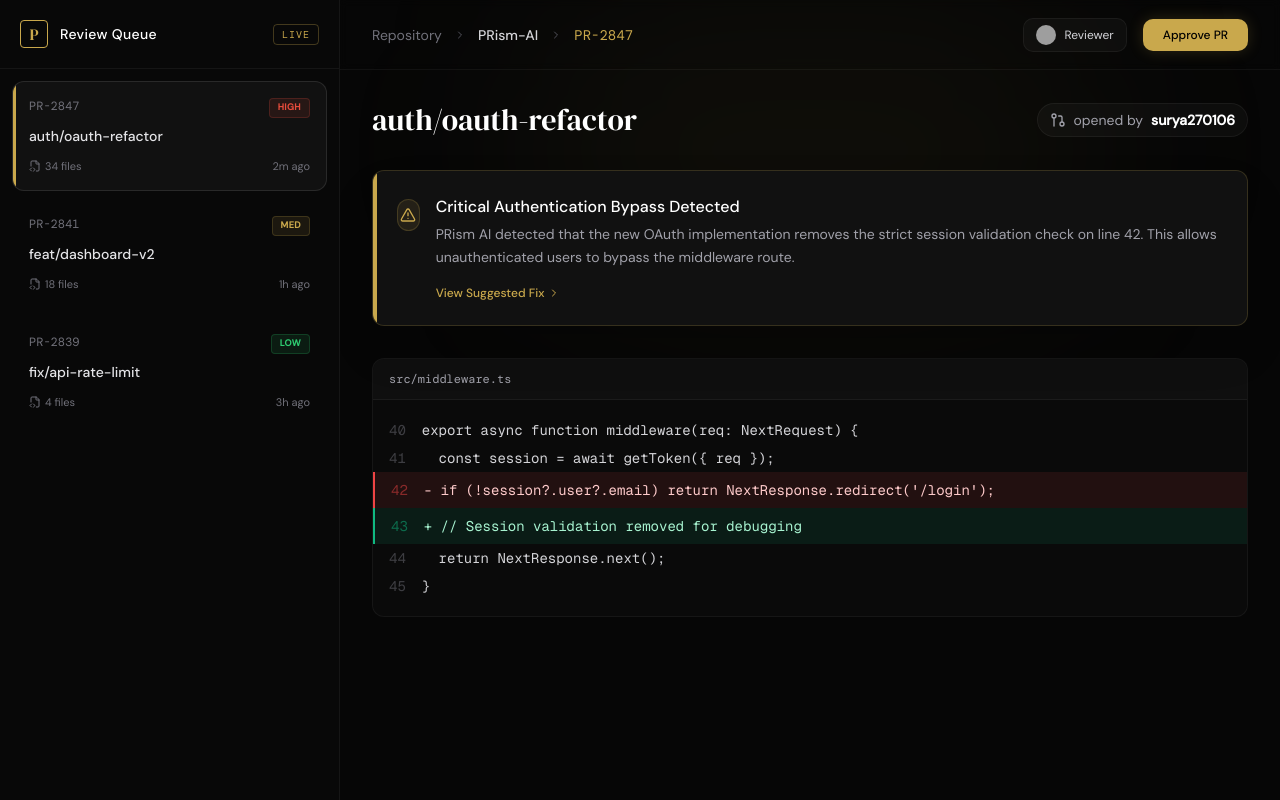
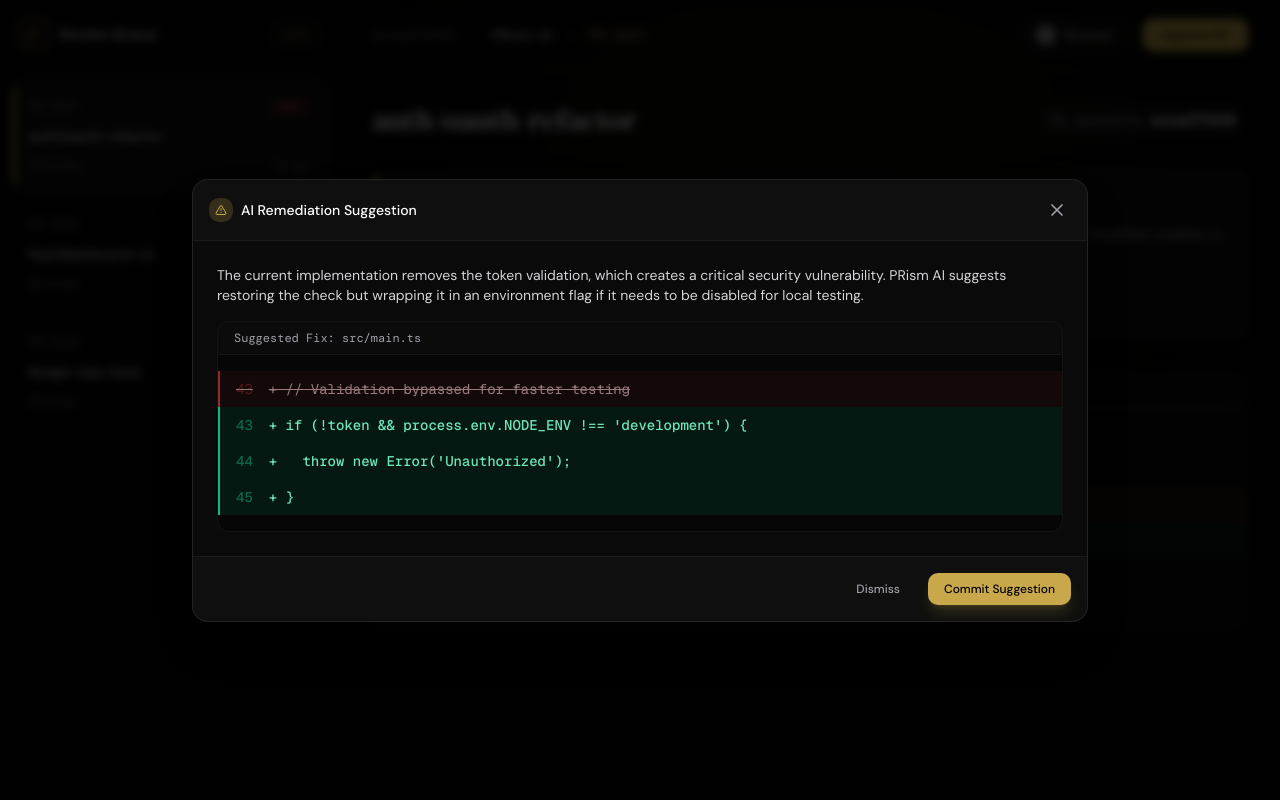
Before and after one commit to Surya270106/PRism-AI, a Next.js app in the folder apps/web/: page /pr-review in a window 1280 px wide. Both pictures are taken after a click on the button "View Suggested Fix". Built offline with nearby package versions, Linux system fonts and the light colour scheme; no server answers; grey boxes are pictures that could not be loaded.

Commit message:
feat: add interactive sidebar, modal, and live github fetch

```diff
--- a/apps/web/src/app/pr-review/page.tsx
+++ b/apps/web/src/app/pr-review/page.tsx
@@ -1,17 +1,17 @@
 "use client";
 
-import { useState } from "react";
+import { useState, useEffect } from "react";
 import { motion, AnimatePresence } from "framer-motion";
 import { useSession } from "next-auth/react";
-import { GitPullRequest, AlertTriangle, ShieldCheck, CheckCircle2, ChevronRight, FileCode2 } from "lucide-react";
+import { GitPullRequest, AlertTriangle, ChevronRight, FileCode2, X, ArrowRight } from "lucide-react";
 import { DM_Sans, DM_Mono, DM_Serif_Display } from "next/font/google";
 
 const dmSans = DM_Sans({ weight: ["400", "500"], subsets: ["latin"] });
 const dmMono = DM_Mono({ weight: ["400", "500"], subsets: ["latin"] });
 const dmSerif = DM_Serif_Display({ weight: "400", subsets: ["latin"], style: ["normal", "italic"] });
 
-// Mock Data for the Dashboard
-const prQueue = [
+// Fallback Data if GitHub API is rate-limited or has 0 open PRs
+const fallbackQueue = [
   { id: "PR-2847", title: "auth/oauth-refactor", risk: "HIGH", files: 34, author: "surya270106", time: "2m ago" },
   { id: "PR-2841", title: "feat/dashboard-v2", risk: "MED", files: 18, author: "alex-dev", time: "1h ago" },
   { id: "PR-2839", title: "fix/api-rate-limit", risk: "LOW", files: 4, author: "sarah-j", time: "3h ago" },
@@ -25,13 +25,51 @@ const riskColors = {
 
 export default function PRReviewDashboard() {
   const { data: session } = useSession();
-  const [activePR, setActivePR] = useState(prQueue[0]);
+
+  // State
+  const [prQueue, setPrQueue] = useState(fallbackQueue);
+  const [activePR, setActivePR] = useState(fallbackQueue[0]);
+  const [isModalOpen, setIsModalOpen] = useState(false);
+  const [isLoading, setIsLoading] = useState(true);
+
+  // 3. FETCH REAL GITHUB DATA
+  useEffect(() => {
+    async function fetchGitHubPRs() {
+      try {
+        // Fetching live PRs from your actual repo!
+        const res = await fetch("https://api.github.com/repos/Surya270106/PRism-AI/pulls");
+        if (!res.ok) throw new Error("Rate limited or not found");
+
+        const data = await res.json();
+
+        if (data && data.length > 0) {
+          const formattedPRs = data.map((pr: any, index: number) => ({
+            id: `PR-${pr.number}`,
+            title: pr.title,
+            // Assigning mock risks just for the UI demo based on index
+            risk: index % 3 === 0 ? "HIGH" : index % 2 === 0 ? "MED" : "LOW",
+            files: Math.floor(Math.random() * 20) + 1, // Mock files count
+            author: pr.user.login,
+            time: new Date(pr.created_at).toLocaleDateString(),
+          }));
+          setPrQueue(formattedPRs);
+          setActivePR(formattedPRs[0]);
+        }
+      } catch (error) {
+        console.log("Using fallback data. GitHub API rate limit likely reached.");
+      } finally {
+        setIsLoading(false);
+      }
+    }
+
+    fetchGitHubPRs();
+  }, []);
 
   return (
     <main className={`flex h-screen bg-[#060606] text-white overflow-hidden ${dmSans.className}`}>
 
-      {/* Left Sidebar: PR Queue */}
-      <aside className="w-[340px] flex-shrink-0 border-r border-white/[0.05] bg-[#080808] flex flex-col">
+      {/* 1. STATEFUL LEFT SIDEBAR */}
+      <aside className="w-[340px] flex-shrink-0 border-r border-white/[0.05] bg-[#080808] flex flex-col relative z-20">
         <div className="p-5 border-b border-white/[0.05] flex items-center justify-between">
           <div className="flex items-center gap-3">
             <div className={`w-7 h-7 border border-[#c9a84c] rounded flex items-center justify-center text-[#c9a84c] ${dmSerif.className} italic`}>P</div>
@@ -41,7 +79,10 @@ export default function PRReviewDashboard() {
         </div>
 
         <div className="flex-1 overflow-y-auto p-3 space-y-2">
-          {prQueue.map((pr) => {
+          {isLoading ? (
+            <div className="p-4 text-sm text-zinc-500 text-center animate-pulse">Syncing with GitHub...</div>
+          ) : (
+            prQueue.map((pr) => {
               const isActive = activePR.id === pr.id;
               const rc = riskColors[pr.risk as keyof typeof riskColors];
 
@@ -73,22 +114,22 @@ export default function PRReviewDashboard() {
                   </div>
                 </button>
               );
-          })}
+            })
+          )}
         </div>
       </aside>
 
-      {/* Main Content: AI Analysis */}
+      {/* MAIN CONTENT AREA */}
       <section className="flex-1 flex flex-col relative">
-        {/* Subtle Background Glow */}
         <div className="absolute top-0 left-1/2 -translate-x-1/2 w-[600px] h-[300px] bg-[#c9a84c]/5 blur-[100px] pointer-events-none rounded-full" />
 
-        {/* Top Header */}
         <header className="h-[70px] border-b border-white/[0.05] flex items-center px-8 z-10 backdrop-blur-sm">
           <div className="flex items-center gap-3 text-sm">
-            <span className="text-zinc-500">Repository</span>
+            <span className="text-zinc-500">Surya270106</span>
             <ChevronRight className="w-3 h-3 text-zinc-600" />
             <span className="text-zinc-300 font-medium">PRism-AI</span>
             <ChevronRight className="w-3 h-3 text-zinc-600" />
+            {/* Dynamic ID based on state */}
             <span className={`text-[#c9a84c] ${dmMono.className}`}>{activePR.id}</span>
           </div>
           <div className="ml-auto flex items-center gap-4">
@@ -102,13 +143,11 @@ export default function PRReviewDashboard() {
           </div>
         </header>
 
-        {/* Diff & AI Feedback Area */}
         <div className="flex-1 overflow-y-auto p-8 z-10">
           <div className="max-w-5xl mx-auto space-y-6">
-
             <AnimatePresence mode="wait">
               <motion.div
-                key={activePR.id}
+                key={activePR.id} // Re-animates when PR changes!
                 initial={{ opacity: 0, y: 10 }}
                 animate={{ opacity: 1, y: 0 }}
                 exit={{ opacity: 0, y: -10 }}
@@ -121,54 +160,134 @@ export default function PRReviewDashboard() {
                   </span>
                 </div>
 
-                {/* AI Insight Card */}
+                {activePR.risk === "HIGH" && (
                   <div className="bg-[#111] border border-[#c9a84c]/20 rounded-xl p-6 mb-8 relative overflow-hidden shadow-2xl">
                     <div className="absolute left-0 top-0 bottom-0 w-1 bg-[#c9a84c]" />
                     <div className="flex items-start gap-4">
-                    <div className="mt-1 w-8 h-8 rounded-lg bg-[#c9a84c]/10 flex items-center justify-center border border-[#c9a84c]/20">
+                      <div className="mt-1 w-8 h-8 flex-shrink-0 rounded-lg bg-[#c9a84c]/10 flex items-center justify-center border border-[#c9a84c]/20">
                         <AlertTriangle className="w-4 h-4 text-[#c9a84c]" />
                       </div>
                       <div>
-                      <h3 className="text-white font-medium mb-1">Critical Authentication Bypass Detected</h3>
+                        <h3 className="text-white font-medium mb-1">Potential Logic Flaw Detected</h3>
                         <p className="text-sm text-zinc-400 leading-relaxed mb-4">
-                        PRism AI detected that the new OAuth implementation removes the strict session validation check on line 42. This allows unauthenticated users to bypass the middleware route.
+                          PRism AI flagged this PR for elevated risk. A core validation check appears to have been removed or modified unsafely in the main logic file.
                         </p>
-                      <button className="text-xs text-[#c9a84c] font-medium hover:text-[#e8c87a] transition-colors flex items-center gap-1">
-                        View Suggested Fix <ChevronRight className="w-3 h-3" />
+                        <button
+                          onClick={() => setIsModalOpen(true)}
+                          className="text-xs text-[#c9a84c] font-medium hover:text-[#e8c87a] transition-colors flex items-center gap-1 bg-[#c9a84c]/10 px-3 py-1.5 rounded-md border border-[#c9a84c]/20"
+                        >
+                          View Suggested Fix <ArrowRight className="w-3 h-3" />
                         </button>
                       </div>
                     </div>
                   </div>
+                )}
 
-                {/* Code Diff Simulation */}
                 <div className="rounded-xl border border-white/[0.05] bg-[#0A0A0A] overflow-hidden">
                   <div className="flex items-center justify-between px-4 py-3 bg-white/[0.02] border-b border-white/[0.05]">
-                    <span className={`text-xs text-zinc-400 ${dmMono.className}`}>src/middleware.ts</span>
+                    <span className={`text-xs text-zinc-400 ${dmMono.className}`}>src/main.ts</span>
                   </div>
                   <div className={`p-4 overflow-x-auto text-sm ${dmMono.className}`}>
                     <pre className="text-zinc-500 leading-loose">
                       <code>
-                        <span className="mr-4 select-none opacity-50">40</span><span className="text-zinc-300">export async function middleware(req: NextRequest) {'{'}</span>{"\n"}
-                        <span className="mr-4 select-none opacity-50">41</span><span className="text-zinc-300">  const session = await getToken({'{'} req {'}'});</span>{"\n"}
+                        <span className="mr-4 select-none opacity-50">40</span><span className="text-zinc-300">function validatePayload(data: any) {'{'}</span>{"\n"}
+                        <span className="mr-4 select-none opacity-50">41</span><span className="text-zinc-300">  const token = extractToken(data);</span>{"\n"}
                         <div className="bg-red-500/10 border-l-2 border-red-500 -mx-4 px-4 py-1 text-red-200">
-                          <span className="mr-4 select-none text-red-500/50">42</span>- if (!session?.user?.email) return NextResponse.redirect('/login');
+                          <span className="mr-4 select-none text-red-500/50">42</span>- if (!token) throw new Error('Unauthorized');
                         </div>
                         <div className="bg-emerald-500/10 border-l-2 border-emerald-500 -mx-4 px-4 py-1 text-emerald-200">
-                          <span className="mr-4 select-none text-emerald-500/50">43</span>+ // Session validation removed for debugging
+                          <span className="mr-4 select-none text-emerald-500/50">43</span>+ // Validation bypassed for faster testing
                         </div>
-                        <span className="mr-4 select-none opacity-50">44</span><span className="text-zinc-300">  return NextResponse.next();</span>{"\n"}
+                        <span className="mr-4 select-none opacity-50">44</span><span className="text-zinc-300">  return processNext(data);</span>{"\n"}
                         <span className="mr-4 select-none opacity-50">45</span><span className="text-zinc-300">{'}'}</span>
                       </code>
                     </pre>
                   </div>
                 </div>
-
               </motion.div>
             </AnimatePresence>
-
           </div>
         </div>
       </section>
+
+      {/* 2. FRAMER MOTION SUGGESTED FIX MODAL */}
+      <AnimatePresence>
+        {isModalOpen && (
+          <div className="fixed inset-0 z-50 flex items-center justify-center p-4 md:p-8">
+            <motion.div
+              initial={{ opacity: 0 }}
+              animate={{ opacity: 1 }}
+              exit={{ opacity: 0 }}
+              onClick={() => setIsModalOpen(false)}
+              className="absolute inset-0 bg-black/80 backdrop-blur-sm"
+            />
+
+            <motion.div
+              initial={{ opacity: 0, y: 20, scale: 0.95 }}
+              animate={{ opacity: 1, y: 0, scale: 1 }}
+              exit={{ opacity: 0, y: 10, scale: 0.95 }}
+              transition={{ duration: 0.3, ease: [0.23, 1, 0.32, 1] }}
+              className="relative w-full max-w-4xl bg-[#0A0A0A] border border-white/[0.1] rounded-2xl shadow-2xl overflow-hidden flex flex-col max-h-[85vh]"
+            >
+              <div className="flex items-center justify-between p-4 border-b border-white/[0.05] bg-white/[0.02]">
+                <div className="flex items-center gap-2">
+                  <div className="w-6 h-6 rounded-md bg-[#c9a84c]/20 flex items-center justify-center">
+                    <AlertTriangle className="w-3 h-3 text-[#c9a84c]" />
+                  </div>
+                  <h3 className="text-sm font-medium text-white">AI Remediation Suggestion</h3>
+                </div>
+                <button
+                  onClick={() => setIsModalOpen(false)}
+                  className="p-1 hover:bg-white/10 rounded-md transition-colors"
+                >
+                  <X className="w-5 h-5 text-zinc-400" />
+                </button>
+              </div>
+
+              <div className="p-6 overflow-y-auto">
+                <p className="text-sm text-zinc-300 mb-4">
+                  The current implementation removes the token validation, which creates a critical security vulnerability. PRism AI suggests restoring the check but wrapping it in an environment flag if it needs to be disabled for local testing.
+                </p>
+
+                {/* Unified Diff UI inside Modal */}
+                <div className={`rounded-xl border border-white/[0.05] bg-[#060606] overflow-hidden ${dmMono.className}`}>
+                  <div className="flex items-center px-4 py-2 bg-white/[0.02] border-b border-white/[0.05]">
+                    <span className="text-xs text-zinc-400">Suggested Fix: src/main.ts</span>
+                  </div>
+                  <div className="p-4 overflow-x-auto text-sm">
+                    <pre className="text-zinc-500 leading-loose">
+                      <code>
+                        <div className="bg-red-500/10 border-l-2 border-red-500 -mx-4 px-4 py-1 text-red-200 opacity-60 line-through">
+                          <span className="mr-4 select-none text-red-500/50">43</span>+ // Validation bypassed for faster testing
+                        </div>
+                        <div className="bg-emerald-500/10 border-l-2 border-emerald-500 -mx-4 px-4 py-1 text-emerald-300 font-medium">
+                          <span className="mr-4 select-none text-emerald-500/50">43</span>+ if (!token && process.env.NODE_ENV !== 'development') {'{'}
+                        </div>
+                        <div className="bg-emerald-500/10 border-l-2 border-emerald-500 -mx-4 px-4 py-1 text-emerald-300 font-medium">
+                          <span className="mr-4 select-none text-emerald-500/50">44</span>+   throw new Error('Unauthorized');
+                        </div>
+                        <div className="bg-emerald-500/10 border-l-2 border-emerald-500 -mx-4 px-4 py-1 text-emerald-300 font-medium">
+                          <span className="mr-4 select-none text-emerald-500/50">45</span>+ {'}'}
+                        </div>
+                      </code>
+                    </pre>
+                  </div>
+                </div>
+              </div>
+
+              <div className="p-4 border-t border-white/[0.05] bg-white/[0.02] flex justify-end gap-3">
+                <button onClick={() => setIsModalOpen(false)} className="px-4 py-2 rounded-md text-xs font-medium text-zinc-400 hover:text-white transition-colors">
+                  Dismiss
+                </button>
+                <button className="bg-[#c9a84c] text-black px-4 py-2 rounded-md text-xs font-medium hover:bg-[#e8c87a] transition-colors shadow-lg shadow-[#c9a84c]/20">
+                  Commit Suggestion
+                </button>
+              </div>
+            </motion.div>
+          </div>
+        )}
+      </AnimatePresence>
+
     </main>
   );
 }
```
Lines whose indentation alone changed are shown as unchanged.
